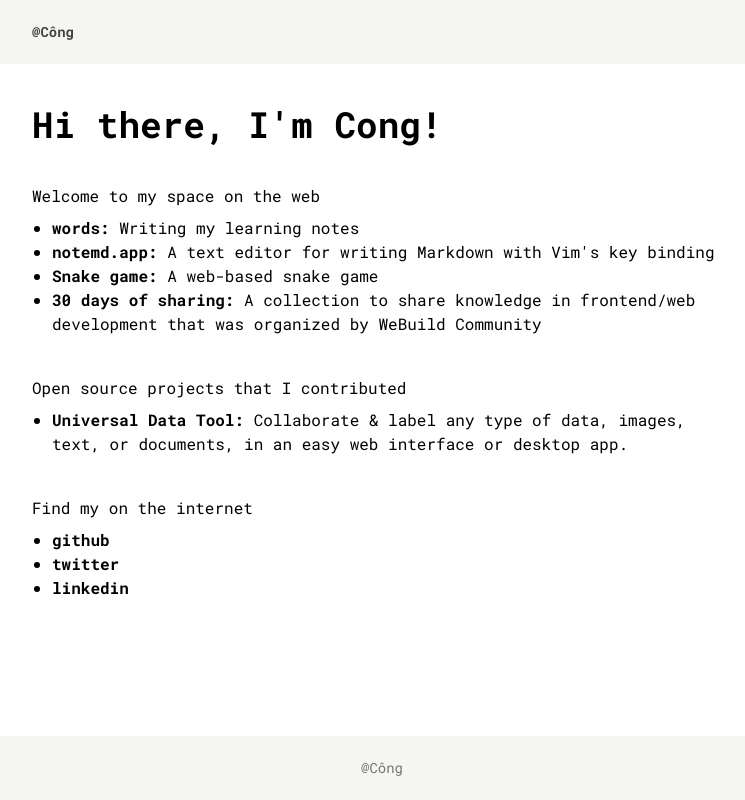
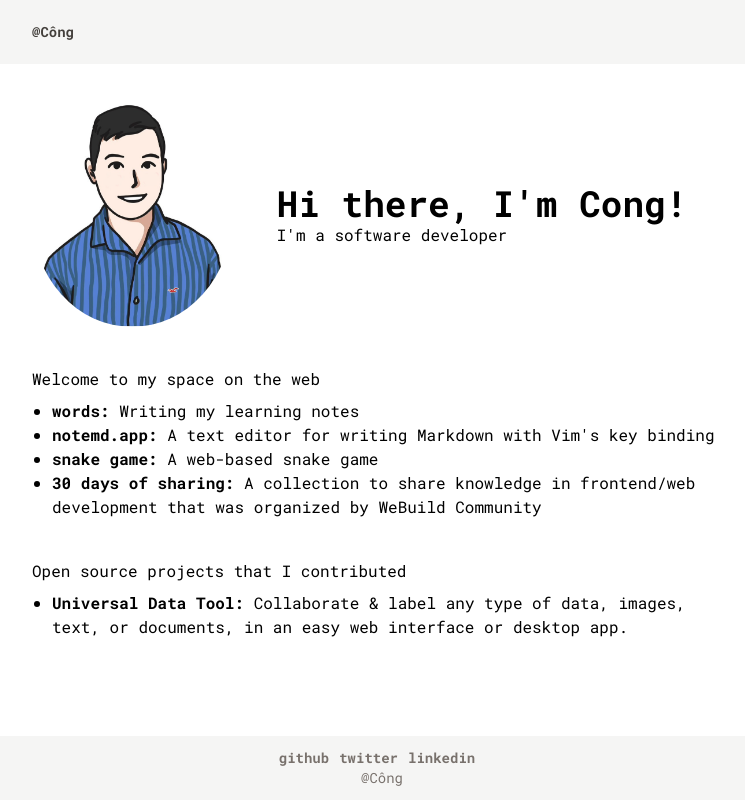
Before and after one commit to congdv/congdv.com, a Next.js app: page / in a window 1280 px wide. Shown: the whole page, without its empty margins (258-1003 px from the left). Built offline with nearby package versions, Linux system fonts and the light colour scheme.

Commit message:
Add avatar

```diff
--- a/src/pages/_app.tsx
+++ b/src/pages/_app.tsx
@@ -23,7 +23,41 @@ export default function App({ Component, pageProps }: AppProps) {
       </div>
       <Component {...pageProps} />
       <footer className="flex justify-center items-center h-16 bg-stone-100 text-stone-500 text-sm">
-        @Công
+        <div>
+          <ul className="contact">
+            <li>
+              <Link
+                href="https://github.com/congdv"
+                className="font-bold hover:underline"
+                target="_blank"
+                rel="noopener noreferrer"
+              >
+                github
+              </Link>
+            </li>
+            <li>
+              <Link
+                href="https://twitter.com/CongDao9"
+                className="font-bold hover:underline"
+                target="_blank"
+                rel="noopener noreferrer"
+              >
+                twitter
+              </Link>
+            </li>
+            <li>
+              <Link
+                href="https://www.linkedin.com/in/congdv/"
+                className="font-bold hover:underline"
+                target="_blank"
+                rel="noopener noreferrer"
+              >
+                linkedin
+              </Link>
+            </li>
+          </ul>
+          <div>@Công</div>
+        </div>
       </footer>
     </>
   )
--- a/src/pages/index.tsx
+++ b/src/pages/index.tsx
@@ -1,10 +1,23 @@
+import Image from 'next/image'
 import Link from 'next/link'
 
 export default function Home() {
   return (
     <>
       <main className="container-center my-10 min-h-full flex-1">
-        <h1 className="text-4xl font-bold">{"Hi there, I'm Cong!"}</h1>
+        <div className="banner">
+          <Image
+            className="avatar"
+            src="/profile.png"
+            width={200}
+            height={200}
+            alt="Cong Dao's avatar"
+          />
+          <div className="about-me">
+            <h1 className="text-4xl font-bold">{"Hi there, I'm Cong!"}</h1>
+            <p>I&apos;m a software developer</p>
+          </div>
+        </div>
         <p className="mt-10">Welcome to my space on the web</p>
         <ul className="mt-2 ml-5 list-disc">
           <li>
@@ -31,7 +44,7 @@ export default function Home() {
               target="_blank"
               rel="noopener noreferrer"
             >
-              Snake game:
+              snake game:
             </Link>{' '}
             A web-based snake game
           </li>
@@ -63,39 +76,6 @@ export default function Home() {
             an easy web interface or desktop app.
           </li>
         </ul>
-        <p className="mt-10">Find my on the internet</p>
-        <ul className="mt-2 ml-5 list-disc">
-          <li>
-            <Link
-              href="https://github.com/congdv"
-              className="font-bold hover:underline"
-              target="_blank"
-              rel="noopener noreferrer"
-            >
-              github
-            </Link>
-          </li>
-          <li>
-            <Link
-              href="https://twitter.com/CongDao9"
-              className="font-bold hover:underline"
-              target="_blank"
-              rel="noopener noreferrer"
-            >
-              twitter
-            </Link>
-          </li>
-          <li>
-            <Link
-              href="https://www.linkedin.com/in/congdv/"
-              className="font-bold hover:underline"
-              target="_blank"
-              rel="noopener noreferrer"
-            >
-              linkedin
-            </Link>
-          </li>
-        </ul>
       </main>
     </>
   )
--- a/src/styles/globals.scss
+++ b/src/styles/globals.scss
@@ -16,3 +16,24 @@
     font-family: 'Roboto Mono', monospace;
   }
 }
+
+footer .contact li {
+  display: inline;
+  margin-right: 10px;
+}
+
+footer .contact + div {
+  text-align: center;
+}
+
+.banner {
+  display: flex;
+}
+
+.banner img {
+  border-radius: 50%;
+}
+
+.banner .about-me {
+  margin: auto;
+}
```
Also changed, not shown: public/profile.png (added).
